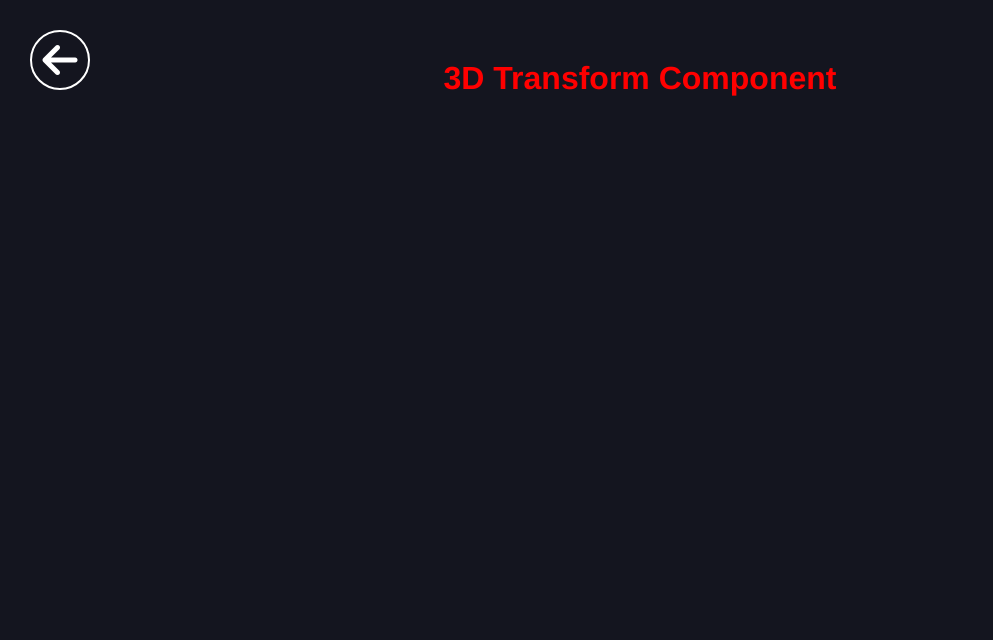
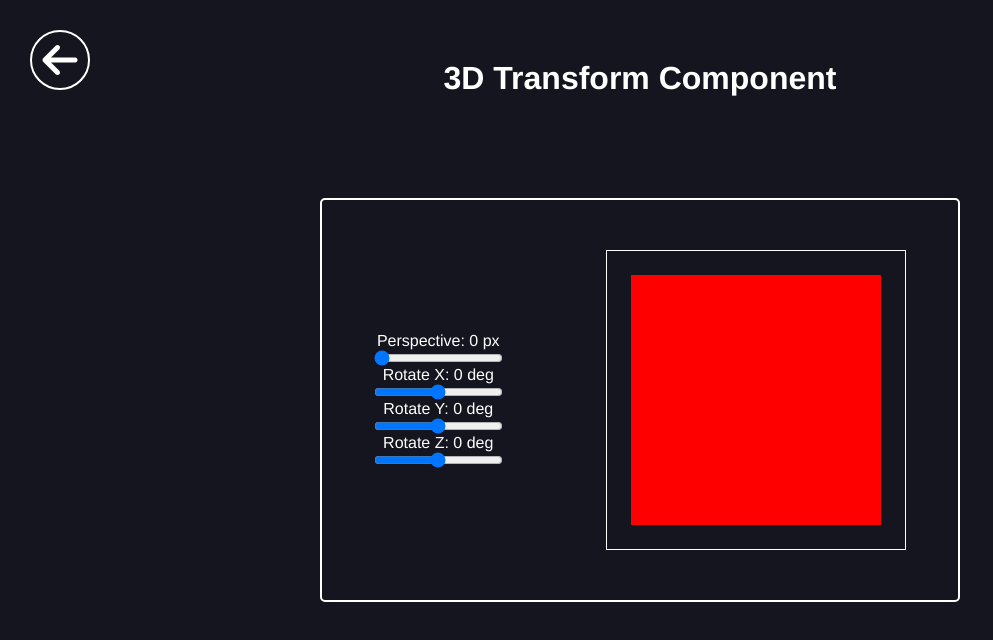
Before and after one commit to JoelStorr/shape-css, a Vue app: page /tools/threed-transform in a window 1280 px wide. Shown: the top 640 px of the page, without its empty margins (0-993 px from the left). Built offline with nearby package versions, Linux system fonts and the light colour scheme.

Commit message:
Added 3D Transform Tool

```diff
--- a/src/components/tools/threedTransform.component.vue
+++ b/src/components/tools/threedTransform.component.vue
@@ -1,13 +1,123 @@
 <template>
-  <h1>3D Transform Component</h1>
+  <div>
+    <h1>3D Transform Component</h1>
+    <section class="toolwrapper">
+      <section class="inputs">
+        <label for="perspective">
+          Perspective: {{ perspective }} px
+          <input
+            type="range"
+            id="perspective"
+            min="0"
+            max="999"
+            v-model="perspective"
+          />
+        </label>
+        <label for="rotateX">
+          Rotate X: {{ rotateX }} deg
+          <input
+            type="range"
+            id="rotateX"
+            min="-180"
+            max="180"
+            v-model="rotateX"
+          />
+        </label>
+        <label for="rotateY">
+          Rotate Y: {{ rotateY }} deg
+          <input
+            type="range"
+            id="rotateY"
+            min="-180"
+            max="180"
+            v-model="rotateY"
+          />
+        </label>
+        <label for="rotateZ">
+          Rotate Z: {{ rotateZ }} deg
+          <input
+            type="range"
+            id="rotateZ"
+            min="-180"
+            max="180"
+            v-model="rotateZ"
+          />
+        </label>
+      </section>
+
+      <section class="dispaly">
+        <div class="frame">
+          <div class="shape" :style="perspectiveSetter"></div>
+        </div>
+      </section>
+    </section>
+  </div>
 </template>
 
 <script>
-export default {};
+export default {
+  data() {
+    return {
+      perspective: 0,
+      rotateX: 0,
+      rotateY: 0,
+      rotateZ: 0,
+    };
+  },
+  computed: {
+    perspectiveSetter() {
+      return {
+        transform: `perspective(${this.perspective}px) rotateX(${this.rotateX}deg) rotateY(${this.rotateY}deg) rotateZ(${this.rotateZ}deg)`,
+      };
+    },
+  },
+};
 </script>
 
-<style scoped>
+<style lang="scss" scoped>
 h1 {
-  color: red;
+  color: white;
+}
+.toolwrapper {
+  position: absolute;
+  top: 50%;
+  left: 50%;
+  transform: translate(-50%, -50%);
+
+  min-width: 50vw;
+  max-width: 60vw;
+  display: flex;
+  align-items: center;
+  justify-content: space-around;
+  flex-direction: row;
+  border: 2px solid white;
+  padding: 50px 0;
+  border-radius: 5px;
+}
+.inputs {
+  display: flex;
+  flex-direction: column;
+
+  label {
+    color: white;
+    display: flex;
+    flex-direction: column;
+    max-width: 15vw;
+  }
+}
+
+.frame {
+  width: 300px;
+  height: 300px;
+  border: solid 1px white;
+  display: flex;
+  align-items: center;
+  justify-content: center;
+
+  .shape {
+    width: 250px;
+    height: 250px;
+    background-color: red;
+  }
 }
 </style>
```
